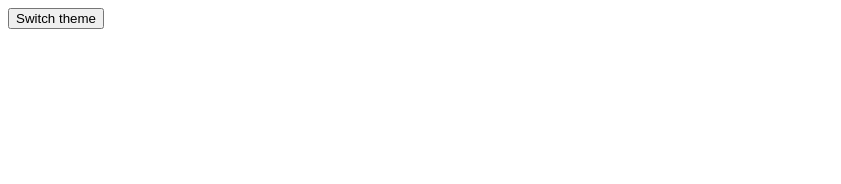
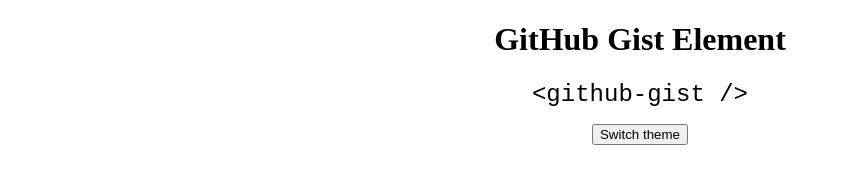
Before and after one commit to lepture/github-gist, a website: page index.html in a window 1280 px wide. Shown: the whole page, without its empty margins (0-841 px from the left). Drawn offline with Linux system fonts and the light colour scheme.

Commit message:
chore: release 0.1.0

```diff
--- a/index.html
+++ b/index.html
@@ -6,12 +6,12 @@
   <title>GitHub Gist</title>
   <script src="./index.js"></script>
   <style>
-    :root {
-      --border-color: #ddd;
+    body.dark {
+      color: #e8e8e8;
+      background-color: #212121;
     }
-    body.dark {
-      background-color: #212121;
-      --border-color: #666;
+    .head {
+      text-align: center;
     }
     .demo {
       max-width: 640px;
@@ -21,6 +21,8 @@
 </head>
 <body>
   <div class="head">
+    <h1>GitHub Gist Element</h1>
+    <div style="font-size:1.5rem;margin:1rem;"><code>&lt;github-gist /&gt;</code></div>
     <button id="switch-theme">Switch theme</button>
   </div>
   <div class="demo">
```
Also changed, not shown: package.json (+4 -5 lines), README.md, 1 other file.
